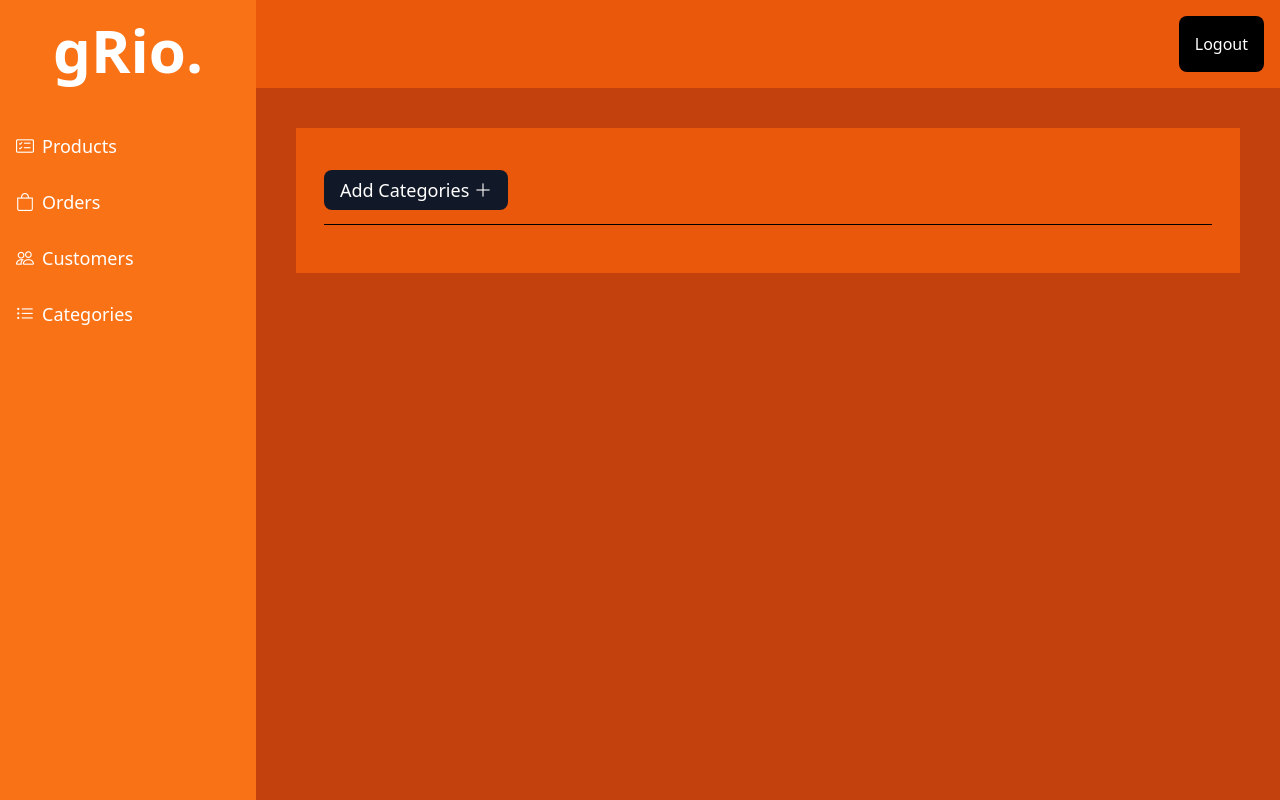
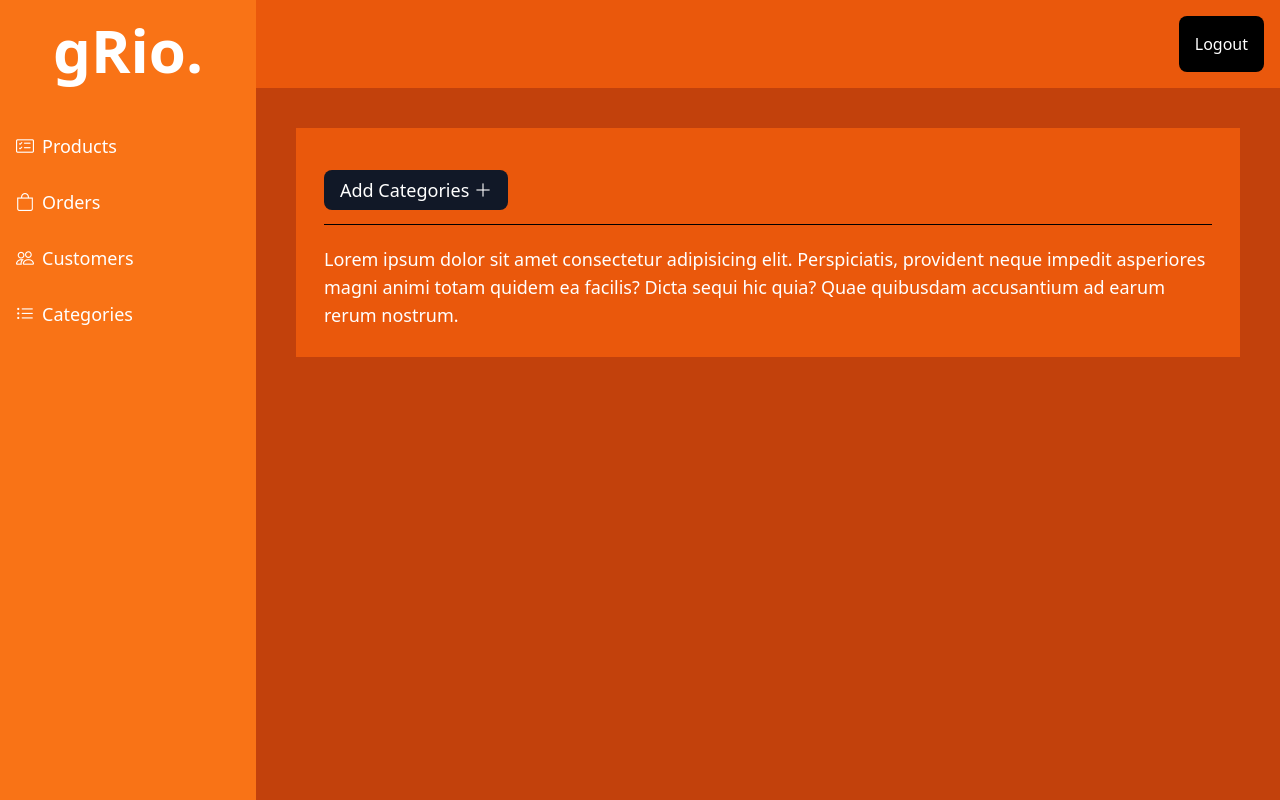
Before and after one commit to mohit838/E-Commerce-FullStack-MERN, a React (Create React App) app in the folder client/: page /dashboard/categories in a window 1280 px wide. Built offline with nearby package versions, Linux system fonts and the light colour scheme; sample sign-in values are in the browser's storage.

Commit message:
Update Categories

```diff
--- a/client/src/screens/dashboard/Categories.jsx
+++ b/client/src/screens/dashboard/Categories.jsx
@@ -25,6 +25,12 @@ const Categories = () => {
           </Link>
         </ScreenHeader>
         {success && <div className="">{success}</div>}
+        <div>
+          Lorem ipsum dolor sit amet consectetur adipisicing elit. Perspiciatis,
+          provident neque impedit asperiores magni animi totam quidem ea
+          facilis? Dicta sequi hic quia? Quae quibusdam accusantium ad earum
+          rerum nostrum.
+        </div>
       </Wrapper>
     </>
   );
```
